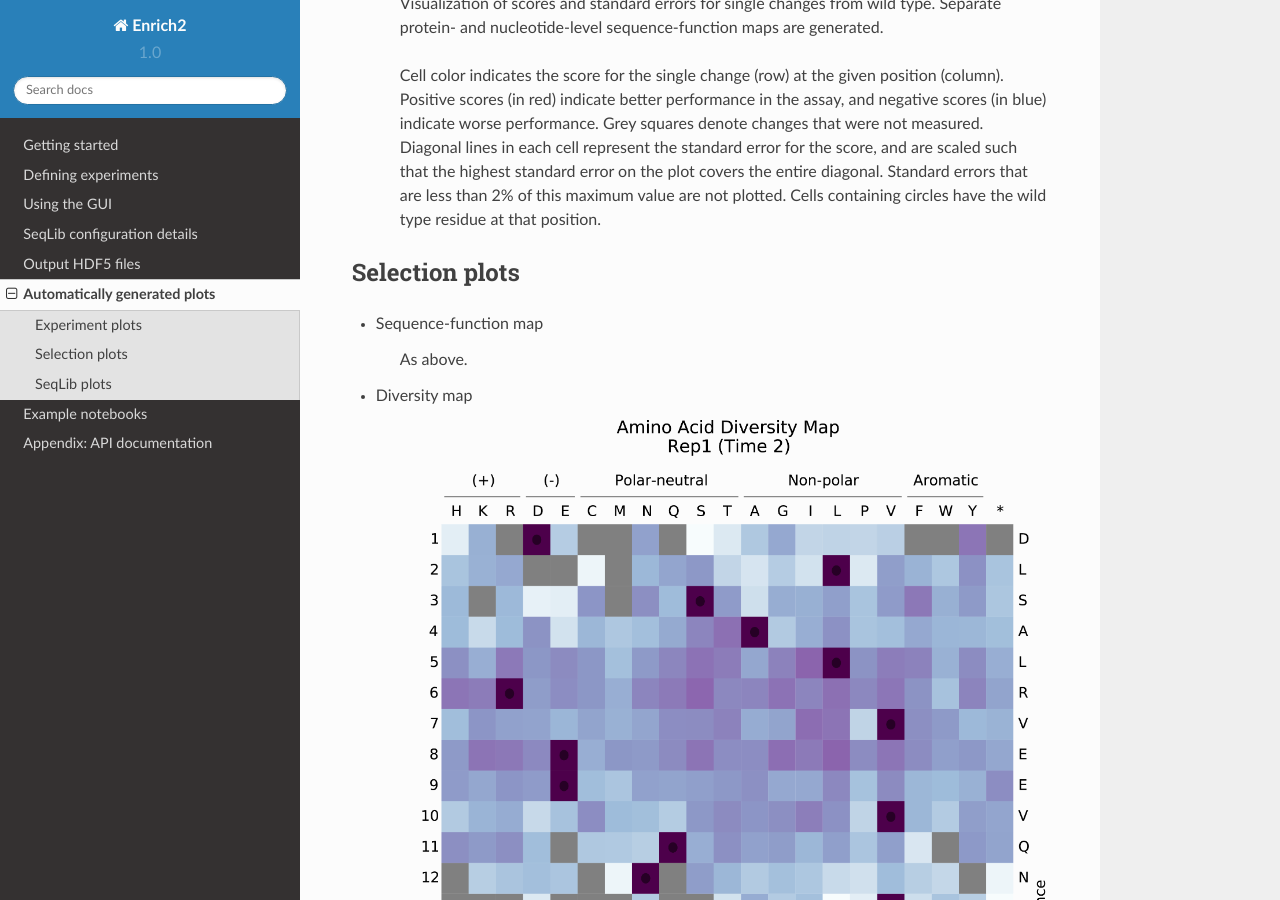
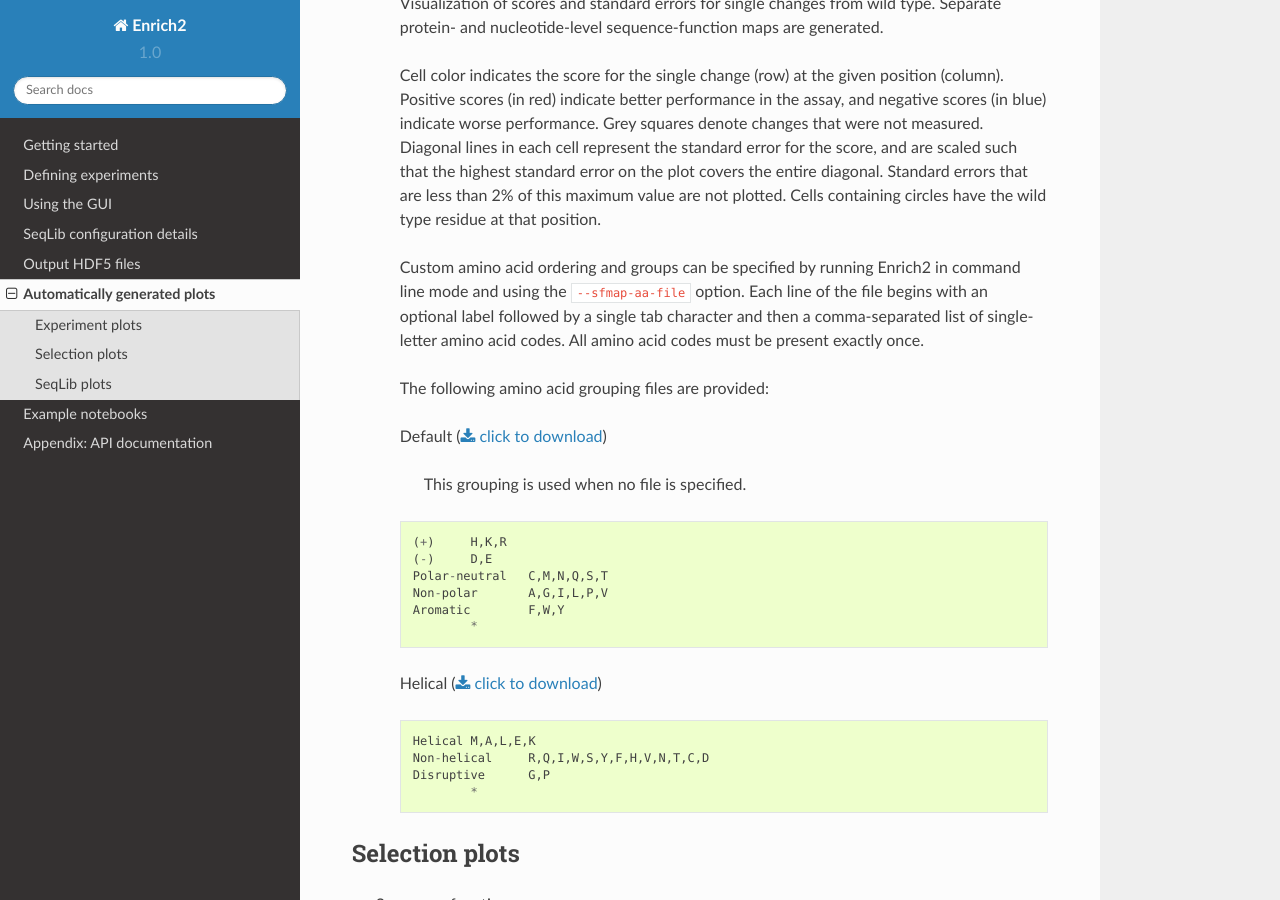
Before and after one commit to FowlerLab/Enrich2, a Sphinx documentation site: the page built from docs/plots.rst, in a window 1280 px wide and 900 px high, scrolled down 1485 px. Built offline with Sphinx 7.4.7 and the Read the Docs theme 2.0.0, drawn with Linux system fonts in a browser that asks for light colours; formulas are drawn with MathJax 3; some of the changed text lies outside the part shown.

Commit message:
Updated documentation for sfmap aa grouping files. Also updated the code to allow non-unique labels in these files.

```diff
--- /dev/null
+++ b/docs/_static/sfmap_aa_files/aa_default.txt
@@ -0,0 +1,6 @@
+(+)	H,K,R
+(-)	D,E
+Polar-neutral	C,M,N,Q,S,T
+Non-polar	A,G,I,L,P,V
+Aromatic	F,W,Y
+	*
--- /dev/null
+++ b/docs/_static/sfmap_aa_files/aa_helical.txt
@@ -0,0 +1,4 @@
+Helical	M,A,L,E,K
+Non-helical	R,Q,I,W,S,Y,F,H,V,N,T,C,D
+Disruptive	G,P
+	*
--- a/docs/plots.rst
+++ b/docs/plots.rst
@@ -16,6 +16,22 @@ Experiment plots
 
     Cell color indicates the score for the single change (row) at the given position (column). Positive scores (in red) indicate better performance in the assay, and negative scores (in blue) indicate worse performance. Grey squares denote changes that were not measured. Diagonal lines in each cell represent the standard error for the score, and are scaled such that the highest standard error on the plot covers the entire diagonal. Standard errors that are less than 2% of this maximum value are not plotted. Cells containing circles have the wild type residue at that position.
 
+    .. _sfmap_aa_file:
+
+    Custom amino acid ordering and groups can be specified by running Enrich2 in command line mode and using the ``--sfmap-aa-file`` option. Each line of the file begins with an optional label followed by a single tab character and then a comma-separated list of single-letter amino acid codes. All amino acid codes must be present exactly once.
+
+    The following amino acid grouping files are provided:
+
+    Default (:download:`click to download <_static/sfmap_aa_files/aa_default.txt>`)
+
+        This grouping is used when no file is specified.
+
+    .. literalinclude:: _static/sfmap_aa_files/aa_default.txt
+
+    Helical (:download:`click to download <_static/sfmap_aa_files/aa_helical.txt>`)
+
+    .. literalinclude:: _static/sfmap_aa_files/aa_helical.txt
+
 Selection plots
 --------------------------------------------
 
@@ -28,6 +44,8 @@ Selection plots
     .. image:: _static/plots/diversity.png
 
     Variant frequencies are visualized in the style of a sequence-function map. Separate protein- and nucleotide-level diversity maps for each time point are generated.
+
+    Custom amino acid ordering and groups can be specified by running Enrich2 in command line mode and using the ``--sfmap-aa-file`` option. :ref:`See above <sfmap_aa_file>` for more details.
 
 * Counts per time point
 
```
Also changed, not shown: 1 other file.
